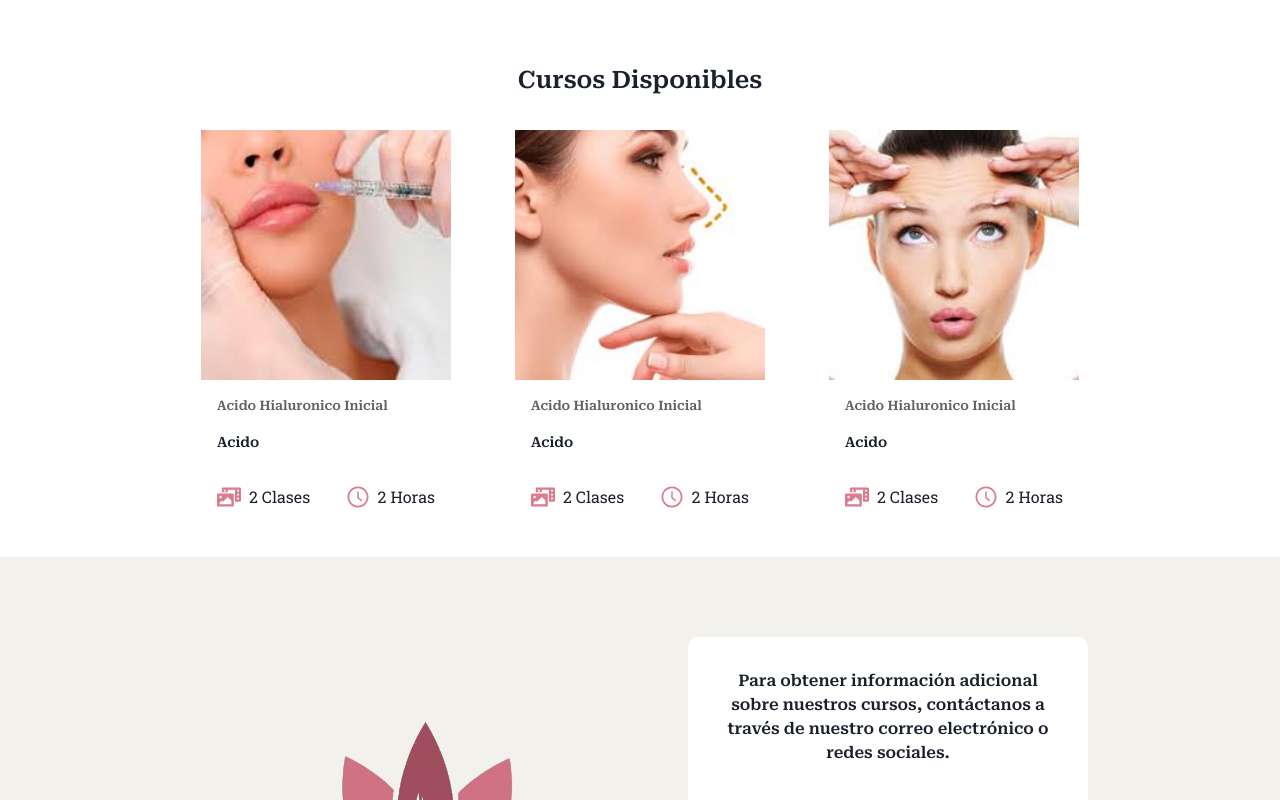
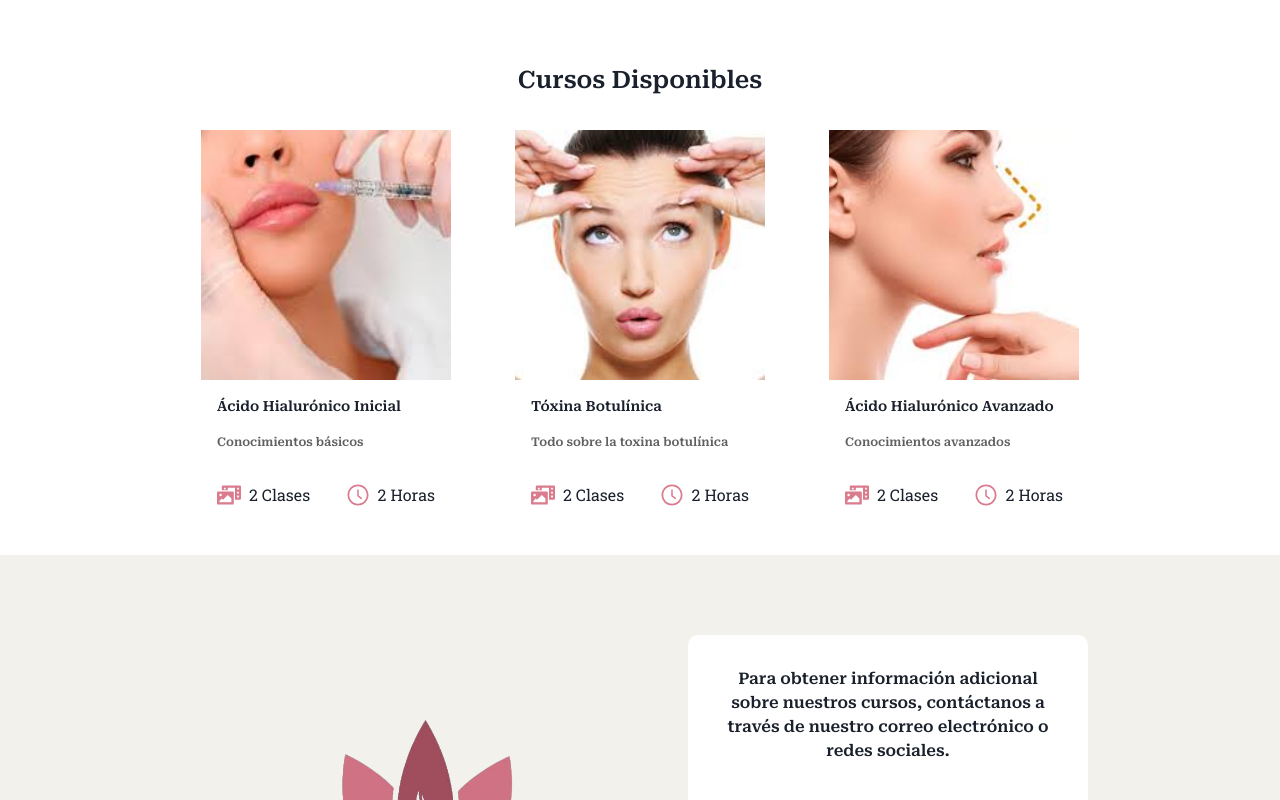
Before and after one commit to RudeBoyS2/andrea-finten, a Next.js app: page / in a window 1280 px wide. Shown: the part 1640-2440 px from the top of the page. Built offline with nearby package versions, Linux system fonts and the light colour scheme; no server answers.

Commit message:
style fixes

```diff
--- a/src/components/CourseCard.tsx
+++ b/src/components/CourseCard.tsx
@@ -33,15 +33,16 @@ const CourseCard: React.FC<Props> = ({ src, alt, title, hours, description }) =>
                     fit="cover"
                 />
                 <Flex p="1rem" flexDir="column" gap="1rem">
-                    <Text fontFamily="primary" fontSize="13px" color="#606060">
+                    <Text fontFamily="primary" fontSize="14px" >
                         {title}
                     </Text>
                     <Text
                         fontFamily="primary"
-                        fontSize="sm"
+                        fontSize="12px"
                         fontWeight="bold"
                         w="100%"
                         mb="1rem"
+                        color="#606060"
                     >
                         {description}
                     </Text>
--- a/src/components/sections/CoursesSection.tsx
+++ b/src/components/sections/CoursesSection.tsx
@@ -19,24 +19,24 @@ const CoursesSection: React.FC = () => {
                 <Flex gap="4rem" py="2rem" justifyContent="center" alignItems='center' flexDir={['column', 'column', 'row', 'row', 'row']}>
                     <CourseCard
                         src="/assets/inicial.jpg"
-                        alt="inicial"
-                        title="Acido Hialuronico Inicial"
+                        alt="Ácido Hialurónico Inicial"
+                        title="Ácido Hialurónico Inicial"
                         hours={2}
-                        description="Acido"
+                        description="Conocimientos básicos"
+                    />
+                    <CourseCard
+                        src="/assets/toxina.jpg"
+                        alt="Tóxina Botulínica"
+                        title="Tóxina Botulínica"
+                        hours={2}
+                        description="Todo sobre la toxina botulínica"
                     />
                     <CourseCard
                         src="/assets/avanzado.jpg"
-                        alt="inicial"
-                        title="Acido Hialuronico Inicial"
+                        alt="Ácido Hialurónico Avanzado"
+                        title="Ácido Hialurónico Avanzado"
                         hours={2}
-                        description="Acido"
-                    />
-                    <CourseCard
-                        src="/assets/toxina.jpg"
-                        alt="inicial"
-                        title="Acido Hialuronico Inicial"
-                        hours={2}
-                        description="Acido"
+                        description="Conocimientos avanzados"
                     />
                 </Flex>
             </Flex>
--- a/src/pages/index.tsx
+++ b/src/pages/index.tsx
@@ -48,7 +48,7 @@ const Home: NextPage = () => {
                 >
                     <Flex flexDir="column">
                         <Image src="/assets/flor.png" w="100px" alt="logo" />
-                        <HStack spacing={3} mt="1rem">
+                        <Flex justify="space-around" align="center" mt="1rem">
                             <Icon
                                 as={FaFacebook}
                                 fontSize="4xl"
@@ -59,7 +59,7 @@ const Home: NextPage = () => {
                                 fontSize="42px"
                                 fill="#DA7B8E"
                             />
-                        </HStack>
+                        </Flex>
                     </Flex>
                     <Flex flexDir="column" gap='.5rem' mb='auto'>
                         <Text
```
Also changed, not shown: src/views/CoursesPage.tsx (deleted, +0 -68 lines).
